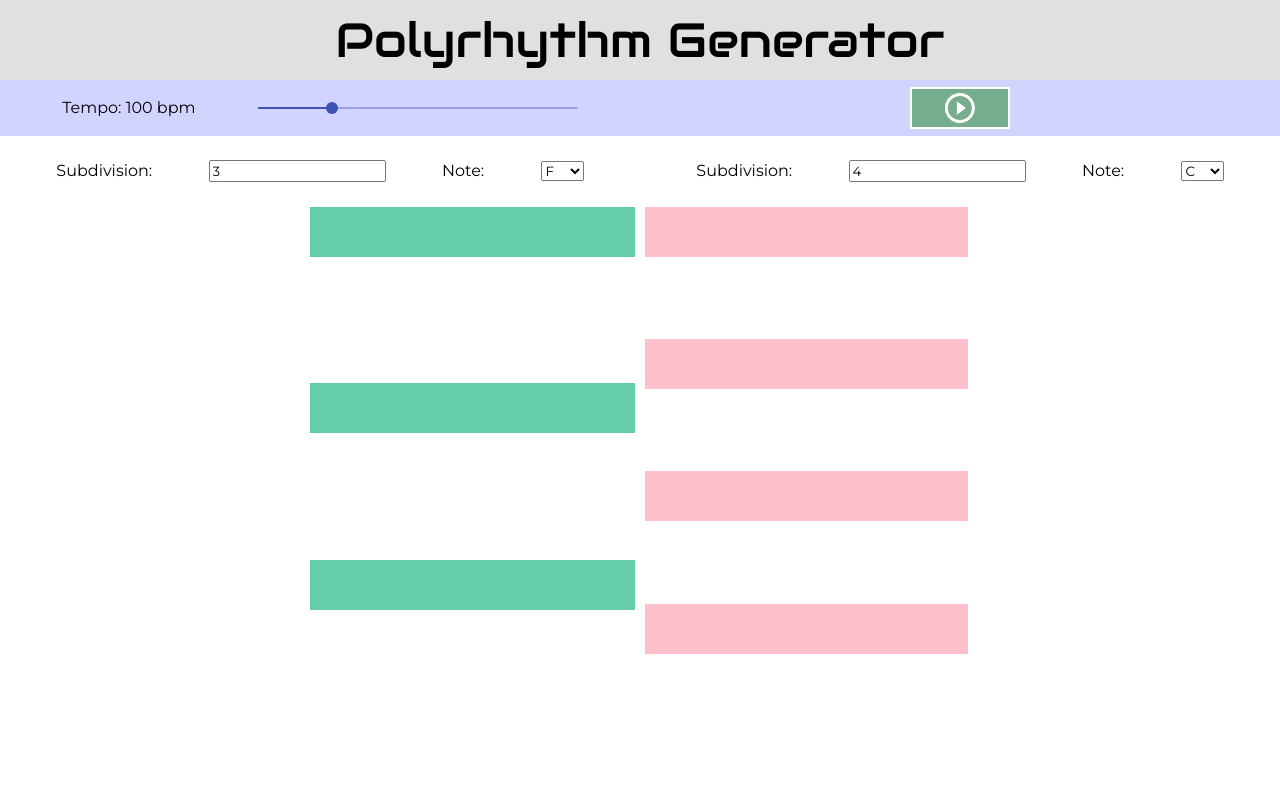
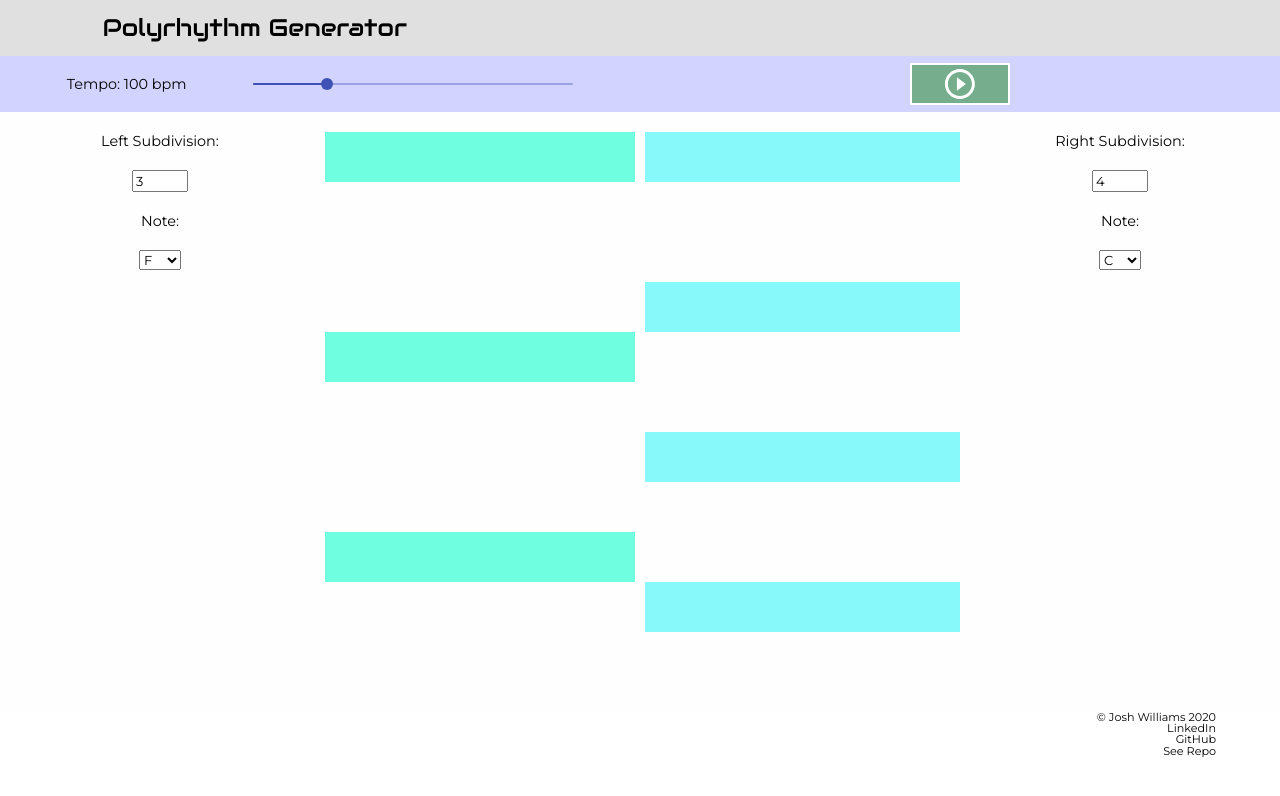
Before and after one commit to jswill88/polyrhythm-generator, a React (Create React App) app: page / in a window 1280 px wide. Shown: the top 796 px of the page. Built offline with nearby package versions, Linux system fonts and the light colour scheme.

Commit message:
add footer and style header a bit

```diff
--- a/src/App.js
+++ b/src/App.js
@@ -1,11 +1,13 @@
 import Header from './components/Header';
 import Main from './components/Main';
+import Footer from './components/Footer';
 
 function App() {
   return (
     <>
       <Header />
       <Main />
+      <Footer />
     </>
   );
 }
--- /dev/null
+++ b/src/components/Footer.js
@@ -0,0 +1,15 @@
+import '../styles/footer.scss'
+
+export default function Footer() {
+  return (
+    <footer>
+      <div>
+        <p>&copy; Josh Williams 2020</p>
+        <p>LinkedIn</p>
+        <p>GitHub</p>
+        <p>See Repo</p>
+
+      </div>
+    </footer>
+  )
+}
--- a/src/components/Main.js
+++ b/src/components/Main.js
@@ -38,7 +38,6 @@ export default function Main() {
     synth.volume.value = -17;
     synth2.volume.value = -10;
 
-
     let lLoop = new Tone.Loop(time => {
       console.log(time)
       synth.triggerAttackRelease(leftNote, '32n', time);
@@ -58,11 +57,13 @@ export default function Main() {
 
     }, `0:${rightRhythm}`).start(.05)
 
+
     Tone.Transport.bpm.value = rightRhythm * tempo;
 
     return () => {
       lLoop.cancel()
       rLoop.cancel();
+
     }
 
   }, [rightRhythm, leftRhythm, tempo, leftNote, rightNote])
@@ -124,7 +125,7 @@ export default function Main() {
         <div className="blinkBox">
 
           <div className="sideHeader">
-            <label htmlFor="leftSub">Subdivision:</label>
+            <label htmlFor="leftSub">Left Subdivision:</label>
             <input id="leftSub" type="number" min="1" defaultValue={leftRhythm} onChange={handleLeft} />
             {Notes({
               noteArray: ['Bb2', 'B2', 'C3', 'Db3', 'D3', 'Eb3', 'E3', 'F3', 'Gb3', 'G3', 'Ab3', 'A3'],
@@ -144,12 +145,22 @@ export default function Main() {
               leftHighlight={leftHighlight}
             />
           </div>
+
         </div>
 
         <div className="blinkBox">
 
+        <div className="sideBody">
+            <Squares
+              rhythm={rightRhythm}
+              side='right'
+              rightHighlight={rightHighlight}
+              leftHighlight={leftHighlight}
+            />
+          </div>
+
           <div className="sideHeader">
-            <label htmlFor="rightSub">Subdivision:</label>
+            <label htmlFor="rightSub">Right Subdivision:</label>
             <input id="rightSub" type="number" min="1" defaultValue={rightRhythm} onChange={handleRight} />
             {Notes({
               noteArray: ['Bb3', 'B3', 'C4', 'Db4', 'D4', 'Eb4', 'E4', 'F4', 'Gb4', 'G4', 'Ab4', 'A4'],
@@ -161,14 +172,7 @@ export default function Main() {
             })}
           </div>
 
-          <div className="sideBody">
-            <Squares
-              rhythm={rightRhythm}
-              side='right'
-              rightHighlight={rightHighlight}
-              leftHighlight={leftHighlight}
-            />
-          </div>
+
 
         </div>
 
--- a/src/styles/App.scss
+++ b/src/styles/App.scss
@@ -35,15 +35,17 @@ $bodyFont:'Montserrat', sans-serif;
 
 * {
   font-family: $bodyFont;
+  font-size: .9em;
 }
 
 header {
-  height: 10vh;
-  @include display(flex, center, center);
+  height: 7vh;
+  @include display(flex, flex-start, center);
   background-color: rgba(128, 128, 128, 0.249);
   h1 {
     font-family: 'Audiowide', cursive;
-    font-size: 3em;
+    font-size: 1.5em;
+    margin-left: 8%;
   }
 }
 
@@ -103,8 +105,9 @@ button {
 .blinkBox {
   display: flex;
   width: 50%;
-  flex-direction: column;
+  flex-direction: row;
   height: 75vh;
+  background-color: #fce4d809;
   // border: 2px solid black;
   &:first-of-type {
     .sideBody div {
@@ -116,22 +119,26 @@ button {
 
 .sideBody{
   height: 100%;
+  width: 50%;
   display: flex;
   flex-direction: column;
   div {
+    margin-top: 10px;
     justify-self: stretch;
     flex-grow: 5;
     display: flex;
     padding-left: 5px;
   }
 }
+
 .square {
   height: 50%;
   max-height: 50px;
-  max-width: 50%;
+  max-width: 100%;
 }
 .right.square {
-  background-color: pink;
+  background-color: #37f7fa;
+  opacity: .6;
 }
 
 
@@ -140,7 +147,8 @@ button {
 }
 
 .left.square {
-  background-color: mediumaquamarine;
+  background-color: #10FFCB;
+  opacity: .6;
 }
 
 .left.square.highlight {
@@ -149,19 +157,22 @@ button {
 
 @keyframes fadeRight {
   from {
-    background-color: magenta;
+    background-color: #182bfc;
+    opacity: .8;
   }
   to {
-    background-color: pink;
+    // background-color: pink;
+    opacity: .4;
   }
 }
 
 @keyframes fadeLeft {
   from {
-    background-color: mediumspringgreen;
+    background-color: #26b110;
+    opacity: .8;
   }
   to {
-    background-color: mediumaquamarine;
+    opacity: .4;
   }
 }
 
@@ -171,6 +182,11 @@ button {
 
 .sideHeader {
   @include display(flex, space-evenly, center);
-  width: 100%;
-  height: 10vh;
+  width: 50%;
+  height: 30%;
+  flex-direction: column;
+  input {
+    width: 15%;
+    text-align: left;
+  }
 }
--- /dev/null
+++ b/src/styles/footer.scss
@@ -0,0 +1,13 @@
+@import 'App';
+
+footer {
+  @include display(flex, flex-end, center);
+  div {
+    margin-right: 5%;
+    text-align: right;
+  }
+  p {
+    font-family: $bodyFont;
+    font-size: .7em;
+  }
+}
```
